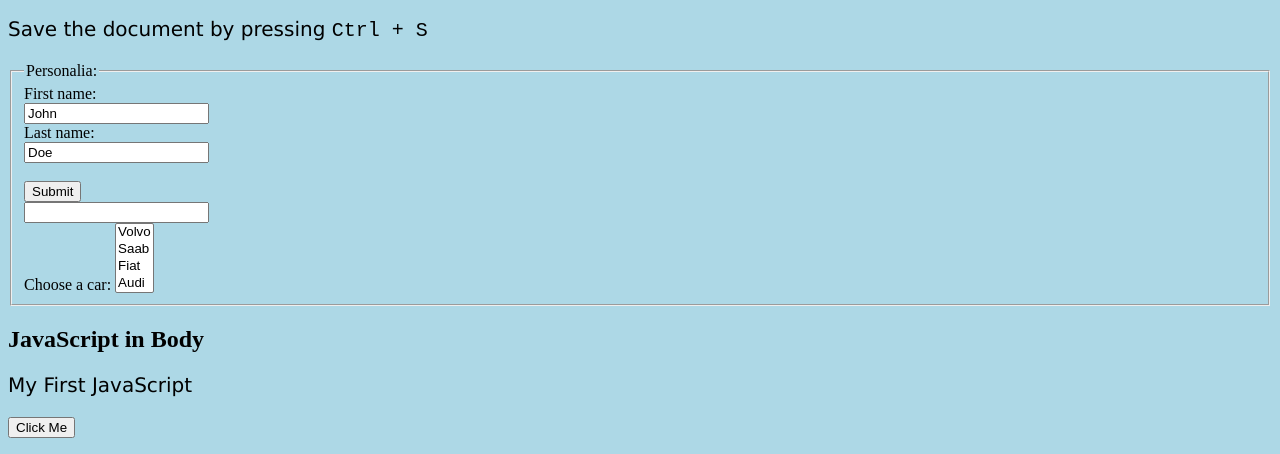
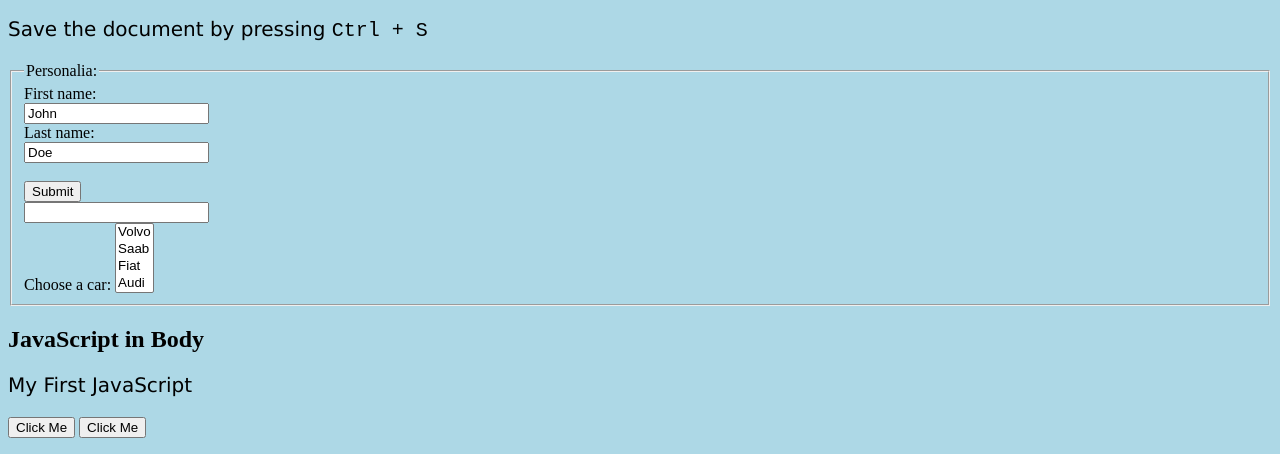
Before and after one commit to Kamal-Baraili/Demo, a plain HTML site: page index.html in a window 1280 px wide. Shown: the part 2027-2481 px from the top of the page. Drawn offline with Linux system fonts and the light colour scheme.

Commit message:
External JS

```diff
--- a/index.html
+++ b/index.html
@@ -1,5 +1,4 @@
 <link rel="stylesheet" href="styles.css" />
-
 <p>Hello World</p>
 <!--This is a comment. Comments are not displayed in the browser-->
 <p>This is a paragraph.</p>
@@ -98,4 +97,7 @@
   <button onclick="document.getElementById('demo').innerHTML = Date()">
     Click Me
   </button>
+  <script src="script.js"></script>
+
+  <button onclick="handleClick()">Click Me</button>
 </form>
--- /dev/null
+++ b/script.js
@@ -0,0 +1,3 @@
+function handleClick() {
+  return alert("The button has been clicked");
+}
```
